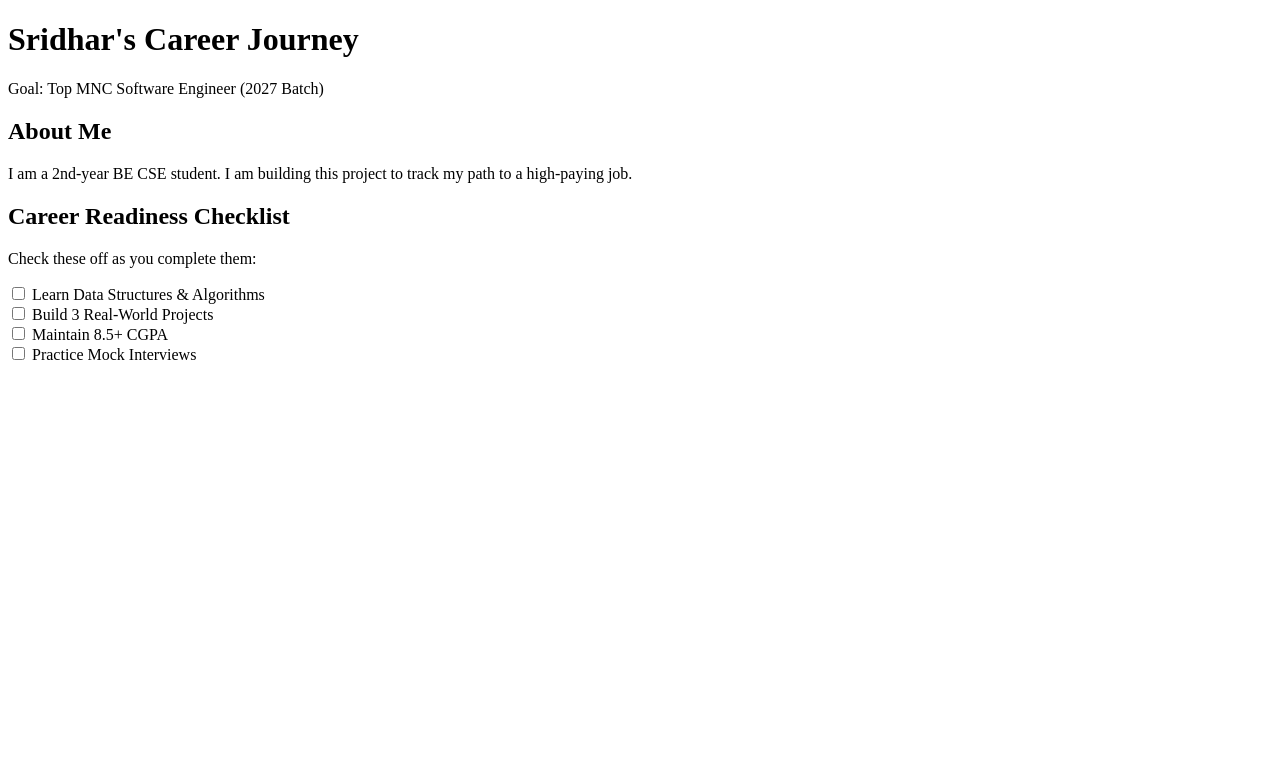
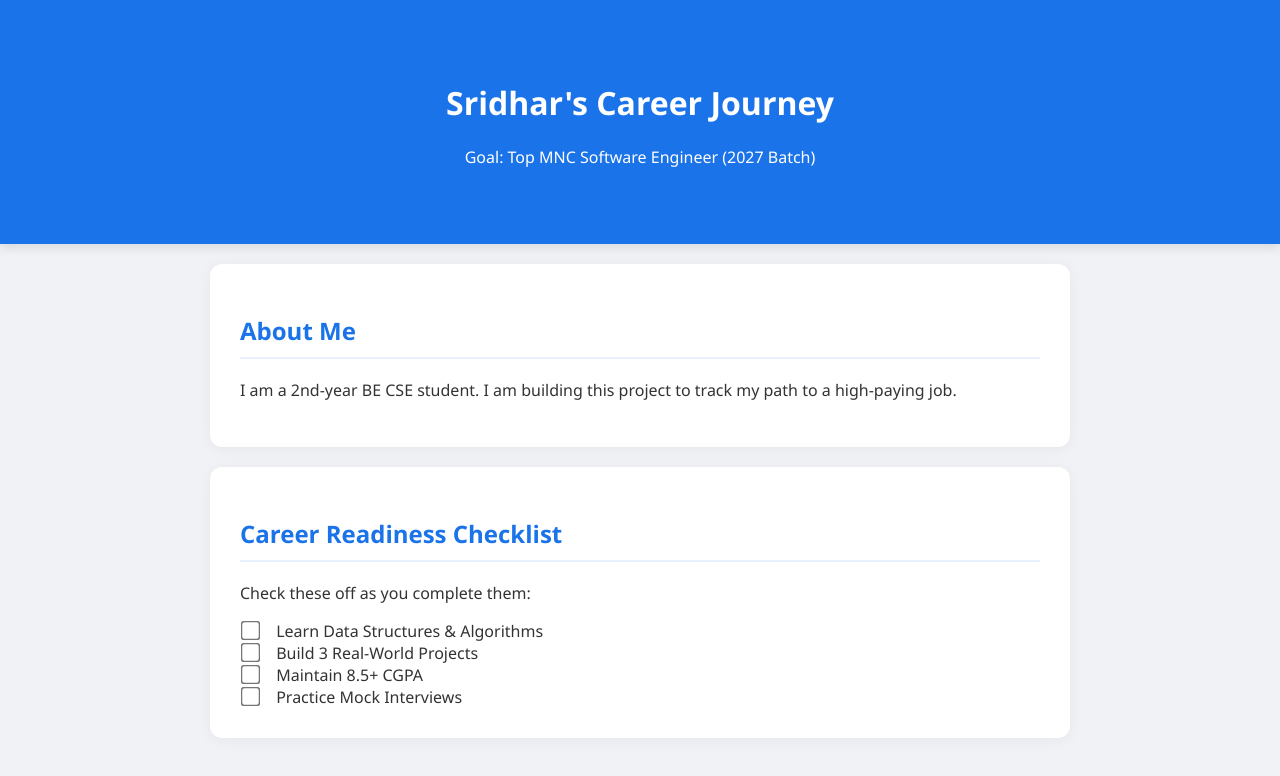
Before and after one commit to sridhar334593/my-first-repo, a plain HTML site: page index.html in a window 1280 px wide. Drawn offline with Linux system fonts and the light colour scheme.

Commit message:
Day 2: Added Professional CSS styling

```diff
--- a/index.html
+++ b/index.html
@@ -1,6 +1,47 @@
 <!DOCTYPE html> <html>
 <head>
     <title>Sridhar's Career Hub</title>
+    <style>
+    /* 1. The Background - Making it look clean */
+    body {
+        font-family: 'Segoe UI', Arial, sans-serif;
+        background-color: #f0f2f5; /* Light gray background */
+        margin: 0;
+        color: #333;
+    }
+
+    /* 2. The Header - Making your name stand out */
+    header {
+        background-color: #1a73e8; /* Professional Blue */
+        color: white;
+        padding: 60px 20px;
+        text-align: center;
+        box-shadow: 0 4px 10px rgba(0,0,0,0.1);
+    }
+
+    /* 3. The Sections - Creating 'Cards' like a modern app */
+    section {
+        background: white;
+        max-width: 800px;
+        margin: 20px auto; /* Centers the card */
+        padding: 30px;
+        border-radius: 12px; /* Rounded corners */
+        box-shadow: 0 2px 15px rgba(0,0,0,0.05);
+    }
+
+    /* 4. The Checklist - Making it look interactive */
+    h2 {
+        color: #1a73e8;
+        border-bottom: 2px solid #e8f0fe;
+        padding-bottom: 10px;
+    }
+
+    input[type="checkbox"] {
+        transform: scale(1.5); /* Makes the box bigger for easier clicking */
+        margin-right: 15px;
+        cursor: pointer;
+    }
+</style>
 </head>
 <body>
 
```
